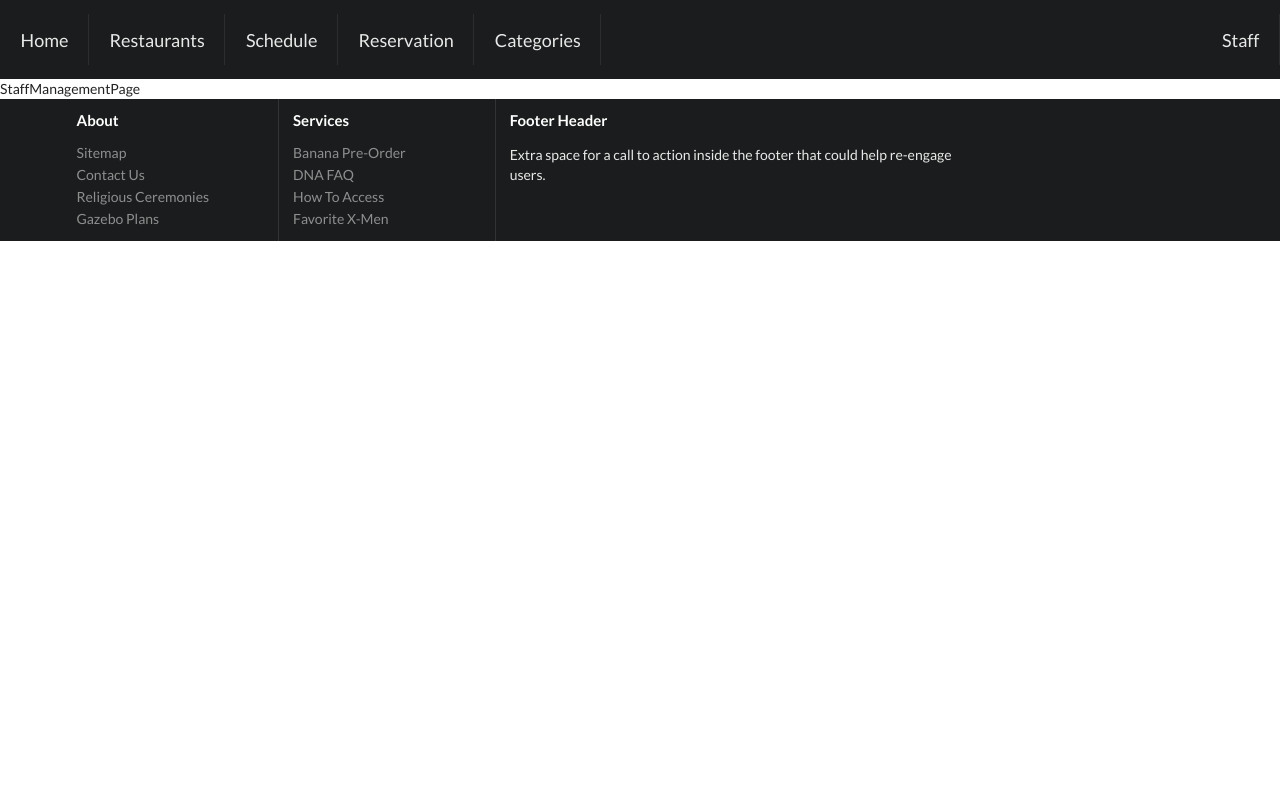
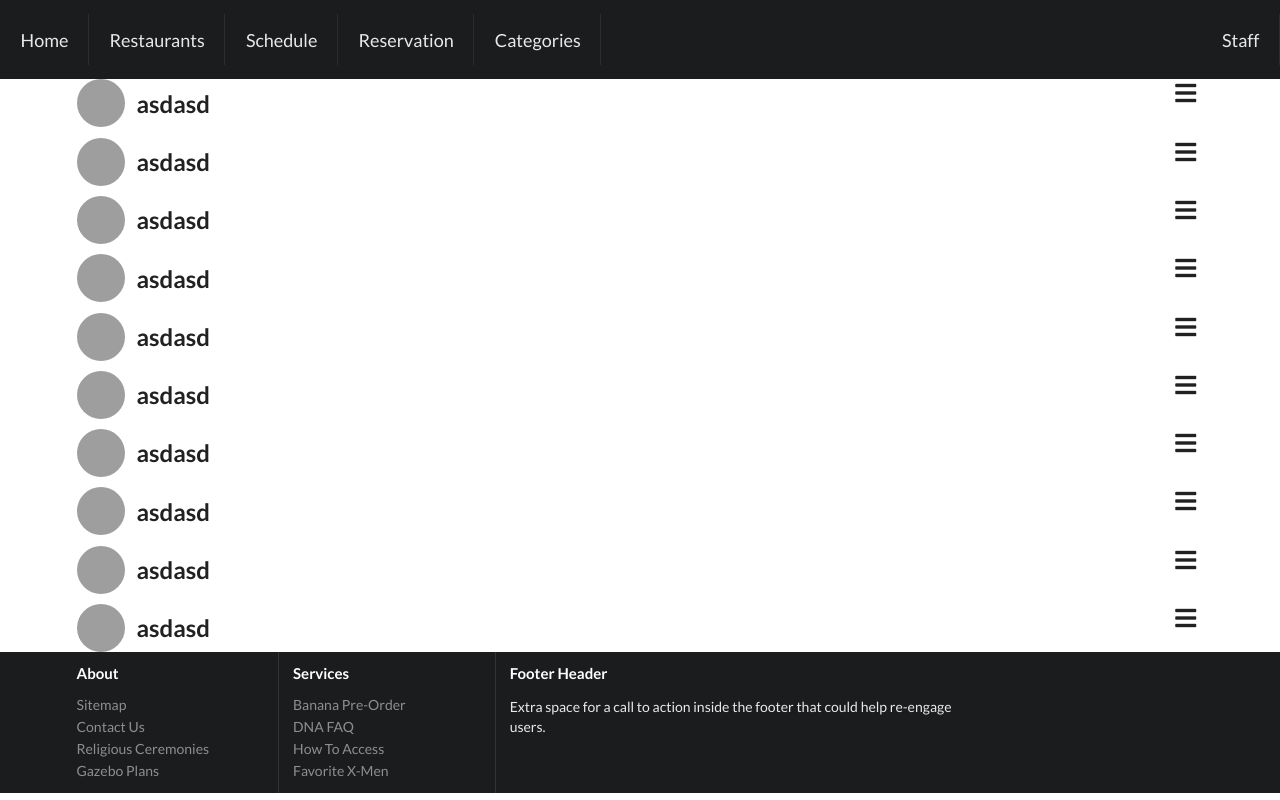
Before and after one commit to restaurantscruisearq2019/Front, a React app in the folder restaurants/: page /staff in a window 1280 px wide. Built offline with nearby package versions, Linux system fonts and the light colour scheme; grey boxes are pictures that could not be loaded.

Commit message:
basic staffList

```diff
--- a/restaurants/public/index.html
+++ b/restaurants/public/index.html
@@ -29,6 +29,7 @@
     <script>
       $(function() {
         $(".ui.accordion").accordion();
+        $(".ui.dropdown").dropdown();
       });
     </script>
     <title>React App</title>
--- a/restaurants/src/components/StaffInfoPage.js
+++ b/restaurants/src/components/StaffInfoPage.js
@@ -1,8 +1,48 @@
 import React from "react";
 
 class StaffInfoPage extends React.Component {
+  state = {
+    employees: [
+      { name: "asdasd", office: "asdsad" },
+      { name: "asdasd", office: "asdsad" },
+      { name: "asdasd", office: "asdsad" },
+      { name: "asdasd", office: "asdsad" },
+      { name: "asdasd", office: "asdsad" },
+      { name: "asdasd", office: "asdsad" },
+      { name: "asdasd", office: "asdsad" },
+      { name: "asdasd", office: "asdsad" },
+      { name: "asdasd", office: "asdsad" },
+      { name: "asdasd", office: "asdsad" }
+    ]
+  };
+
+  renderList() {
+    return this.state.employees.map(employee => {
+      return (
+        <div className="item">
+          <div className="right floated content">
+            <div class="ui dropdown">
+              <i class="bars icon" />
+              <div class="right menu">
+                <div class="item">{employee.name}</div>
+                <div class="item">{employee.office}</div>
+                <div class="item">Delete</div>
+              </div>
+            </div>
+          </div>
+          <img className="ui avatar image" src="default" />
+          <div className="content">
+            <div className="header">{employee.name}</div>
+          </div>
+        </div>
+      );
+    });
+  }
+
   render() {
-    return <div>StaffInfoPage</div>;
+    return (
+      <div className="ui middle aligned massive list">{this.renderList()}</div>
+    );
   }
 }
 
--- a/restaurants/src/components/StaffManagementPage.js
+++ b/restaurants/src/components/StaffManagementPage.js
@@ -1,8 +1,13 @@
 import React from "react";
+import StaffInfoPage from "./StaffInfoPage";
 
 class StaffManagementPage extends React.Component {
   render() {
-    return <div>StaffManagementPage</div>;
+    return (
+      <div className="ui container">
+        <StaffInfoPage />
+      </div>
+    );
   }
 }
 
```
